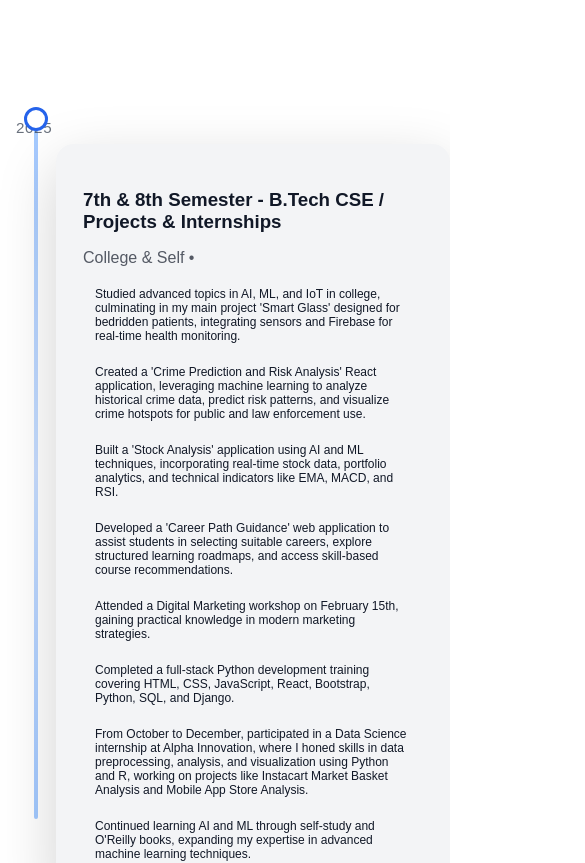
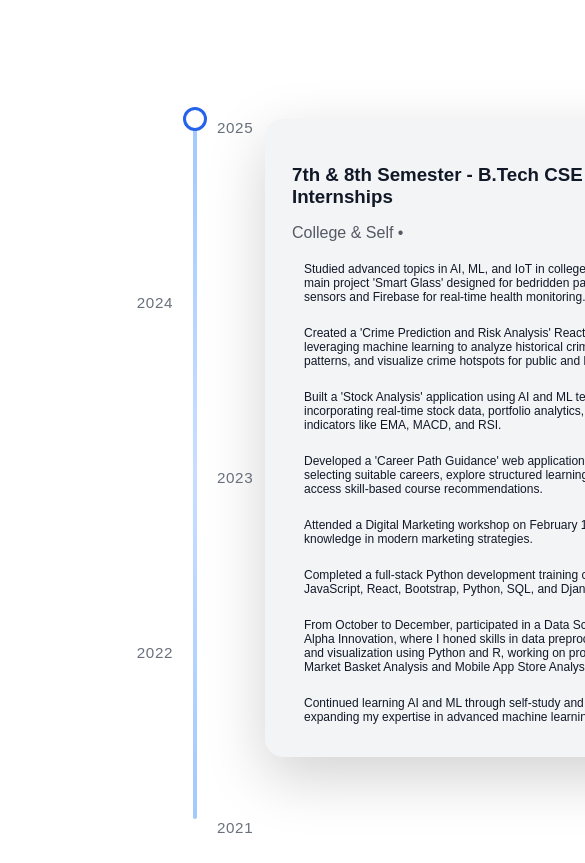
Before and after one commit to Aishwarya-Chandran/portfolio, a React (Vite) app: page / in a window 390 px wide. Shown: the part 2385-3248 px from the top of the page, 585 px wide, since content can reach past the window. Built offline with nearby package versions, Linux system fonts and the light colour scheme; a web font is replaced by a local one.

Commit message:
portfolio

```diff
--- a/src/sections/Experience.css
+++ b/src/sections/Experience.css
@@ -221,44 +221,3 @@
 
   transform: translateY(-2px);
 }
-
-
-@media (max-width: 768px) {
-  .exp-timeline::before {
-    left: 20px;
-    top: 0;
-    height: 100%;
-  }
-
-  .exp-row {
-    position: relative !important;
-    width: 100%;
-    transform: none !important;
-    margin-bottom: 3rem;
-    display: flex;
-    flex-direction: column;
-    align-items: flex-start;
-  }
-
-  .exp-year {
-    position: relative !important;
-    text-align: left !important;
-    left: 0 !important;
-    right: 0 !important;
-    margin-bottom: 0.5rem;
-  }
-
-  .exp-card {
-    position: relative !important;
-    width: 95%;
-    left: 0 !important;
-    transform: none !important;
-    margin-left: 40px;
-  }
-
-  .experience-knob {
-    position: absolute;
-    left: 20px;
-    transform: translate(-50%, -50%);
-  }
-}
```
